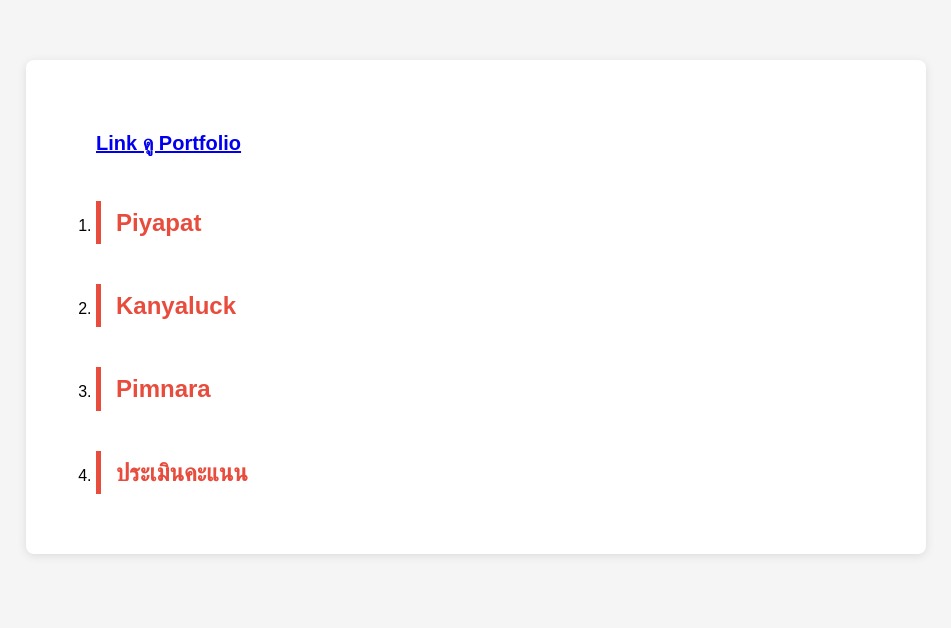
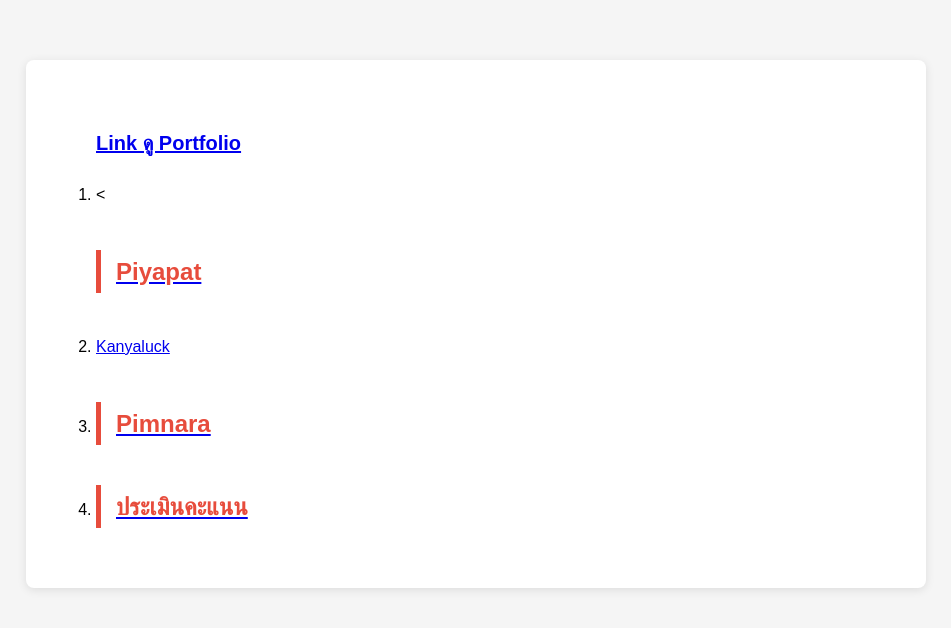
Before and after one commit to Imoose57/Interview-Piyapat, a plain HTML site: page index.html in a window 1280 px wide. Shown: the whole page, without its empty margins (164-1115 px from the left). Drawn offline with Linux system fonts and the light colour scheme.

Commit message:
Update index.html

```diff
--- a/index.html
+++ b/index.html
@@ -128,10 +128,10 @@
      <h3><a href="https://drive.google.com/drive/folders/1uVeQeJv4JKy51kfOZ4i70-KbAXrljIQ-?usp=sharing
 ">Link ดู Portfolio </a></h3>
 
-       <li> <h2 href="piyapat.html"/>Piyapat </a></h2></li>
-       <li> <h2 href="Kanyaluck.html"/> Kanyaluck</a></h2></li>
-       <li> <h2 href="Pimnara.html"/> Pimnara</a></h2></li>
-        <li> <h2 href="EVA-Score.html"/>ประเมินคะแนน </a></h2></li>
+       <li> <<a href="piyapat.html"/><h2>Piyapat </h2></a></li>
+       <li> <a href="Kanyaluck.html"/> <h2></h2>Kanyaluck</h2></a></li>
+       <li> <a href="Pimnara.html"/> <h2>Pimnara</h2></a></li>
+        <li> <a href="EVA-Score.html"/><h2>ประเมินคะแนน </h2></a></li>
 
 
 </ol>
```
